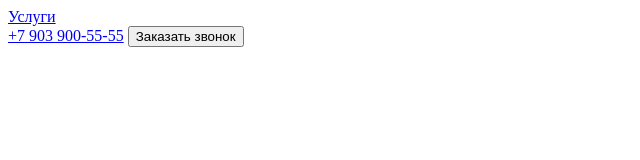
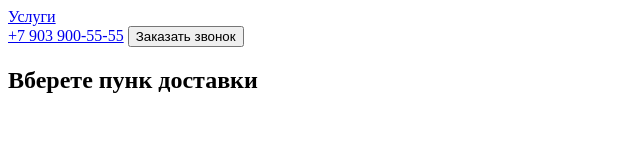
Before and after one commit to KSetok/special-app, a plain HTML site: page index.html in a window 1280 px wide. Shown: the whole page, without its empty margins (0-640 px from the left). Drawn offline with Linux system fonts and the light colour scheme.

Commit message:
basket delivery options block added

```diff
--- a/index.html
+++ b/index.html
@@ -19,5 +19,6 @@
             <button>Заказать звонок</button>
         </div>
     </header>
+    <h2>Вберете пунк доставки</h2>
 </body>
 </html>
```
